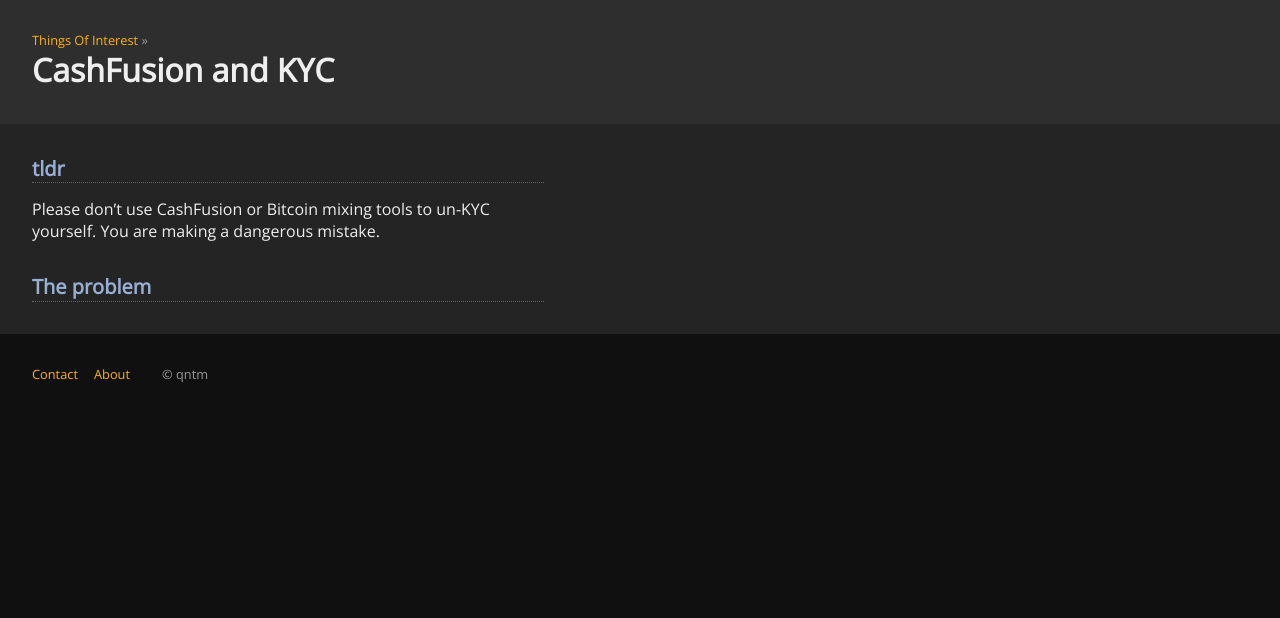
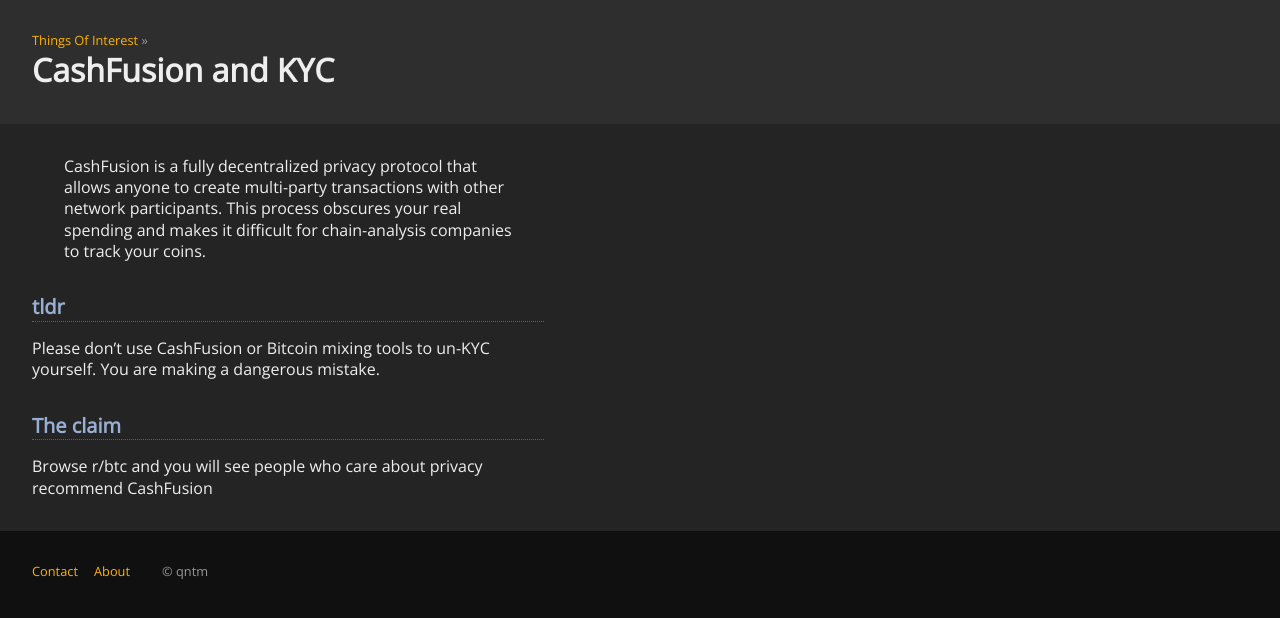
Before and after one commit to wakgill/website, a Jekyll site: the page built from _posts/2021-07-12-cash-fusion.md, in a window 1280 px wide. Shown: the top 618 px of the page. Built offline with Jekyll 4.4.1, drawn with Linux system fonts in a browser that asks for light colours.

Commit message:
Update 2021-07-12-cash-fusion.md

```diff
--- a/_posts/2021-07-12-cash-fusion.md
+++ b/_posts/2021-07-12-cash-fusion.md
@@ -4,9 +4,14 @@
 permalink: cfusion
 ---
 
+>CashFusion is a fully decentralized privacy protocol that allows anyone to create multi-party transactions with other network participants. This process obscures your real spending and makes it difficult for chain-analysis companies to track your coins.
+
 ### tldr
 
 Please don't use CashFusion or Bitcoin mixing tools to un-KYC yourself.
 You are making a dangerous mistake.
 
-### The problem
+### The claim
+
+Browse r/btc and you will see people who care about privacy recommend
+CashFusion
```
